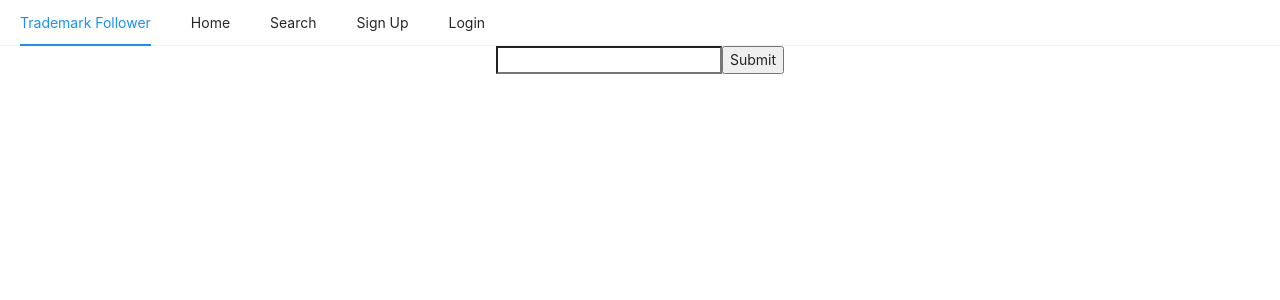
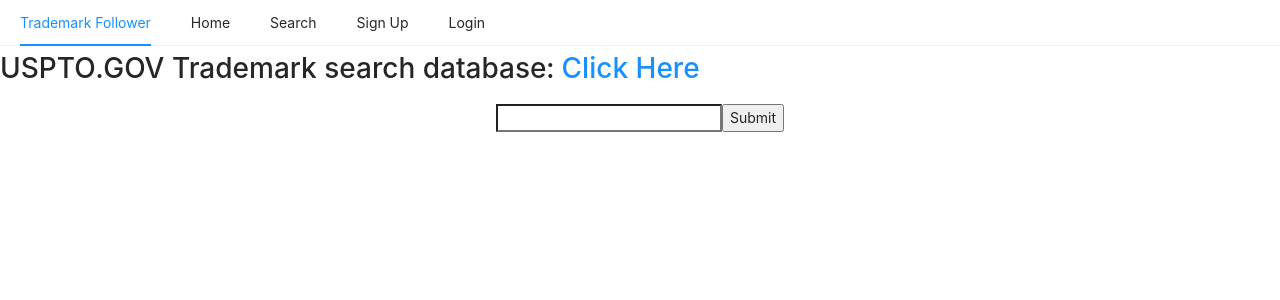
Before and after one commit to inception88/trademark-follower, a React (Create React App) app: page / in a window 1280 px wide. Shown: the top 300 px of the page. Built offline with nearby package versions, Linux system fonts and the light colour scheme; no server answers.

Commit message:
Added Home.js to the root page

```diff
--- /dev/null
+++ b/src/components/navigation/Home.js
@@ -0,0 +1,16 @@
+import React, { Component } from 'react';
+import TrademarkSearch from '../trademarks/TrademarkSearch'
+
+class Home extends Component {
+
+  render() {
+    return (
+      <div>
+          <h1>USPTO.GOV Trademark search database: <a target ='_blank' href="http://tmsearch.uspto.gov/bin/gate.exe?f=tess&state=4809:my35km.1.1">Click Here</a></h1>
+            <TrademarkSearch/>
+      </div>
+    )
+  }
+}
+
+export default Home
--- a/src/index.js
+++ b/src/index.js
@@ -3,6 +3,7 @@ import ReactDOM from 'react-dom';
 import './index.css';
 import App from './App';
 import NavBar from './components/navigation/Navbar';
+import Home from './components/navigation/Home';
 import TrademarkSearch from './components/trademarks/TrademarkSearch';
 import reportWebVitals from './reportWebVitals';
 import { BrowserRouter as Router, Route } from 'react-router-dom';
@@ -12,7 +13,7 @@ ReactDOM.render(
     <Router>
       <NavBar />
       <App />
-      <Route exact path="/" component={TrademarkSearch} />
+      <Route exact path="/" component={Home} />
       <Route exact path="/home" component={TrademarkSearch} />
       <Route exact path="/search" component={TrademarkSearch} />
     </Router>
```
Also changed, not shown: 1 other file (tests, documents, lock files or other folders).
